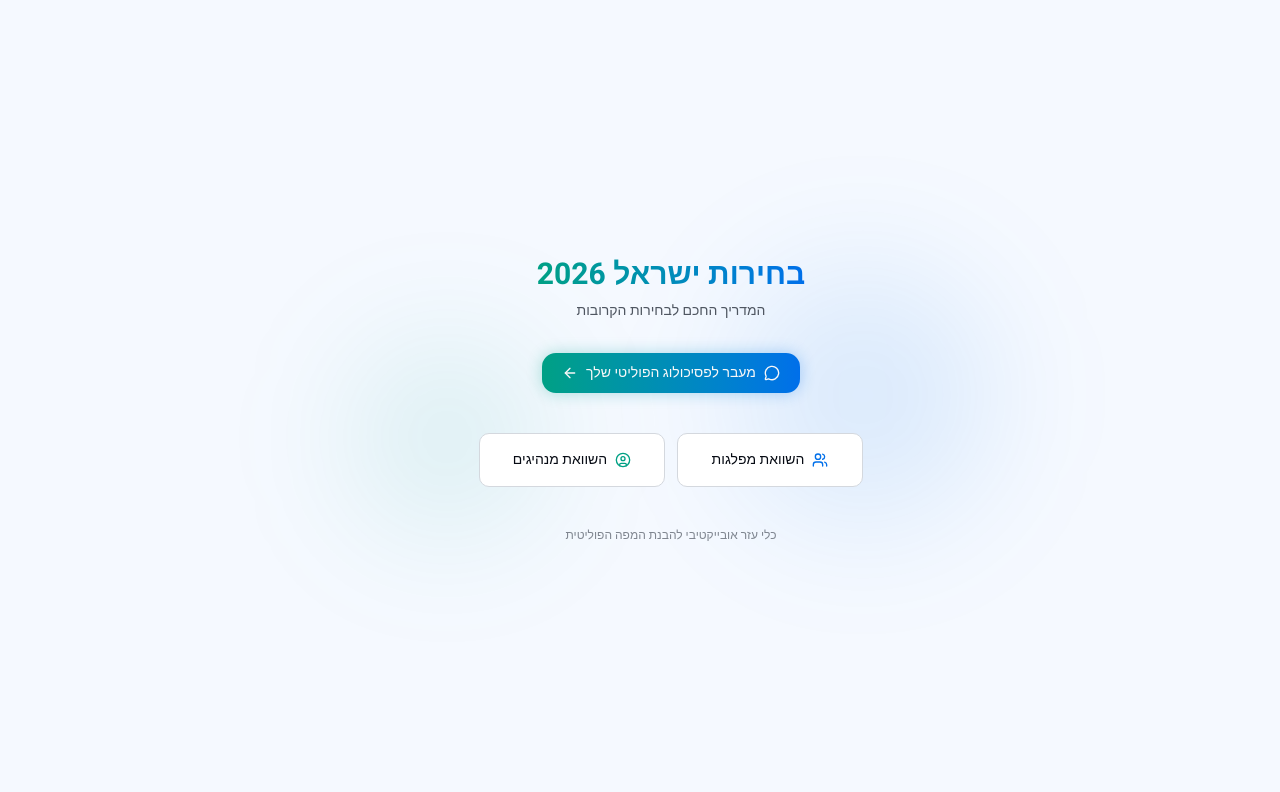
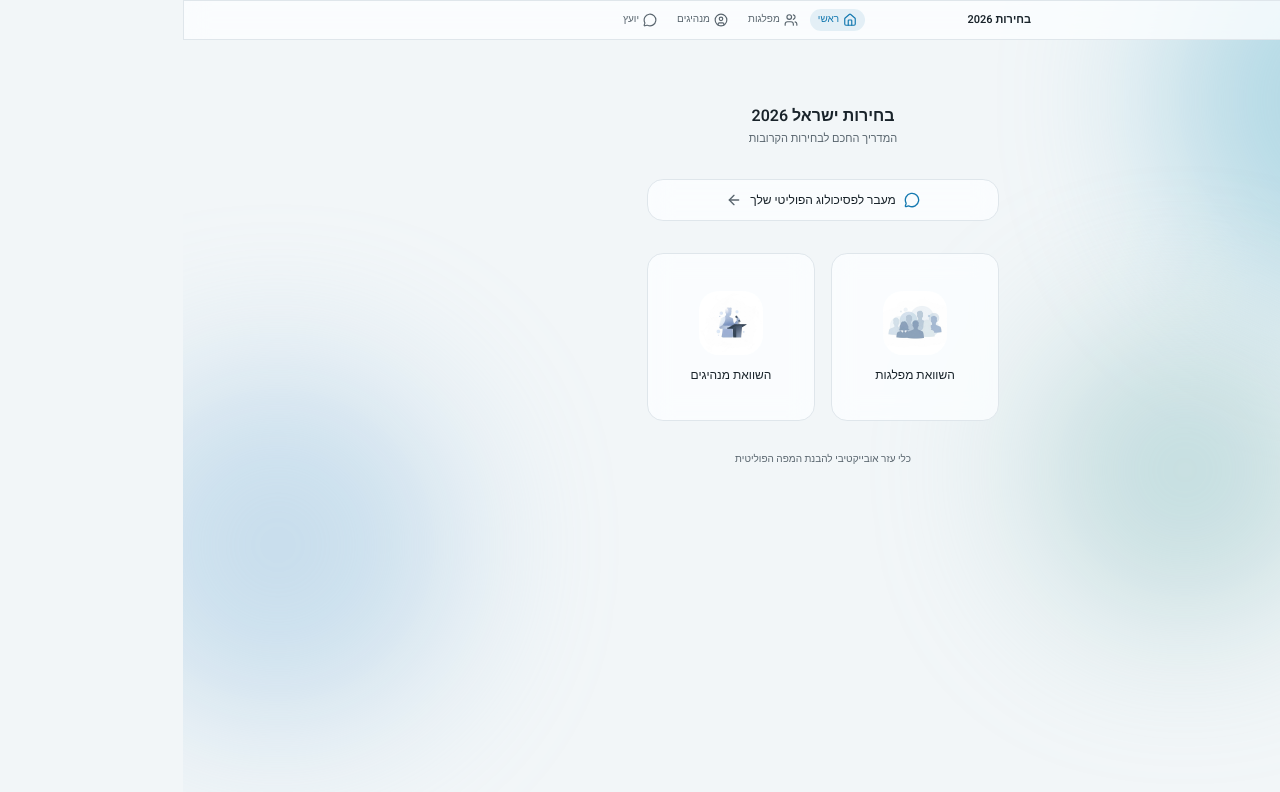
Before and after one commit to Tamir-Alaluf/election_israel, a Next.js app: page / in a window 1280 px wide. Shown: the top 792 px of the page. Built offline with nearby package versions, Linux system fonts and the light colour scheme.

Commit message:
redesign app with light theme and glass-effect elements

```diff
--- a/app/globals.css
+++ b/app/globals.css
@@ -4,36 +4,27 @@
 @custom-variant dark (&:is(.dark *));
 
 :root {
-  /* Light Vibecoding Theme */
-  --background: oklch(0.98 0.01 260);
-  --foreground: oklch(0.15 0.02 260);
-  --card: oklch(1 0 0);
-  --card-foreground: oklch(0.15 0.02 260);
-  --popover: oklch(1 0 0);
-  --popover-foreground: oklch(0.15 0.02 260);
-  --primary: oklch(0.55 0.22 250);
-  --primary-foreground: oklch(0.98 0 0);
-  --secondary: oklch(0.94 0.01 260);
-  --secondary-foreground: oklch(0.25 0.02 260);
-  --muted: oklch(0.94 0.01 260);
-  --muted-foreground: oklch(0.45 0.02 260);
-  --accent: oklch(0.6 0.18 180);
-  --accent-foreground: oklch(0.98 0 0);
-  --destructive: oklch(0.55 0.22 25);
-  --destructive-foreground: oklch(0.98 0 0);
-  --border: oklch(0.88 0.01 260);
-  --input: oklch(0.94 0.01 260);
-  --ring: oklch(0.55 0.22 250);
-  --chart-1: oklch(0.55 0.22 250);
-  --chart-2: oklch(0.6 0.18 180);
-  --chart-3: oklch(0.65 0.2 320);
-  --chart-4: oklch(0.7 0.15 60);
-  --chart-5: oklch(0.55 0.22 30);
-  --radius: 0.625rem;
-
-  /* Vibecoding glow colors (subtle for light mode) */
-  --glow-blue: oklch(0.55 0.22 250);
-  --glow-cyan: oklch(0.6 0.18 195);
+  /* Soft Light Vibecoding Theme */
+  --background: oklch(0.97 0.005 240);
+  --foreground: oklch(0.25 0.02 240);
+  --card: oklch(0.995 0.002 240);
+  --card-foreground: oklch(0.25 0.02 240);
+  --popover: oklch(0.995 0.002 240);
+  --popover-foreground: oklch(0.25 0.02 240);
+  --primary: oklch(0.55 0.12 240);
+  --primary-foreground: oklch(0.99 0 0);
+  --secondary: oklch(0.94 0.01 240);
+  --secondary-foreground: oklch(0.35 0.02 240);
+  --muted: oklch(0.93 0.008 240);
+  --muted-foreground: oklch(0.5 0.02 240);
+  --accent: oklch(0.6 0.1 240);
+  --accent-foreground: oklch(0.99 0 0);
+  --destructive: oklch(0.55 0.2 25);
+  --destructive-foreground: oklch(0.99 0 0);
+  --border: oklch(0.9 0.01 240);
+  --input: oklch(0.98 0.005 240);
+  --ring: oklch(0.55 0.12 240);
+  --radius: 1rem;
 }
 
 @theme inline {
@@ -58,17 +49,10 @@
   --color-border: var(--border);
   --color-input: var(--input);
   --color-ring: var(--ring);
-  --color-chart-1: var(--chart-1);
-  --color-chart-2: var(--chart-2);
-  --color-chart-3: var(--chart-3);
-  --color-chart-4: var(--chart-4);
-  --color-chart-5: var(--chart-5);
   --radius-sm: calc(var(--radius) - 4px);
   --radius-md: calc(var(--radius) - 2px);
   --radius-lg: var(--radius);
   --radius-xl: calc(var(--radius) + 4px);
-  --color-glow-blue: var(--glow-blue);
-  --color-glow-cyan: var(--glow-cyan);
 }
 
 @layer base {
@@ -76,26 +60,67 @@
     @apply border-border outline-ring/50;
   }
   body {
-    @apply bg-background text-foreground text-sm;
+    @apply bg-background text-foreground text-xs;
   }
 }
 
-/* Subtle floating animation */
-@keyframes float {
-  0%, 100% {
-    transform: translateY(0px);
-  }
-  50% {
-    transform: translateY(-8px);
-  }
+/* Soft blob background */
+.blob-bg {
+  position: fixed;
+  inset: 0;
+  overflow: hidden;
+  pointer-events: none;
+  z-index: -1;
 }
 
-.animate-float {
-  animation: float 6s ease-in-out infinite;
+.blob {
+  position: absolute;
+  border-radius: 50%;
+  filter: blur(80px);
+  opacity: 0.5;
+}
+
+.blob-1 {
+  width: 400px;
+  height: 400px;
+  background: oklch(0.75 0.08 220);
+  top: -100px;
+  right: -100px;
+}
+
+.blob-2 {
+  width: 350px;
+  height: 350px;
+  background: oklch(0.8 0.06 240);
+  bottom: 10%;
+  left: -80px;
+}
+
+.blob-3 {
+  width: 300px;
+  height: 300px;
+  background: oklch(0.78 0.05 200);
+  top: 40%;
+  right: 10%;
+}
+
+/* Gradient text */
+.gradient-text {
+  background: linear-gradient(135deg, oklch(0.5 0.15 240), oklch(0.55 0.1 200));
+  -webkit-background-clip: text;
+  -webkit-text-fill-color: transparent;
+  background-clip: text;
+}
+
+/* Glass card */
+.glass-card {
+  background: oklch(0.995 0.002 240 / 0.8);
+  backdrop-filter: blur(12px);
+  border: 1px solid oklch(0.92 0.01 240);
 }
 
 /* Hebrew text styling */
 .hebrew-text {
   font-feature-settings: "liga" 1;
-  line-height: 1.5;
+  line-height: 1.4;
 }
--- a/app/leaders/page.tsx
+++ b/app/leaders/page.tsx
@@ -8,14 +8,22 @@ export const metadata = {
 
 export default function LeadersPage() {
   return (
-    <main className="min-h-screen">
-      <PageHeader title="השוואת מנהיגים" />
-      <div className="max-w-3xl mx-auto px-3 py-4">
-        <p className="text-muted-foreground text-xs mb-4 text-center">
-          לחצו על מנהיג לצפייה בפרטים
-        </p>
+    <div className="min-h-screen relative">
+      {/* Soft blob background */}
+      <div className="blob-bg">
+        <div className="blob blob-1" />
+        <div className="blob blob-2" />
+        <div className="blob blob-3" />
+      </div>
+
+      <PageHeader />
+      <main className="max-w-md mx-auto px-4 py-6">
+        <div className="text-center mb-4">
+          <h1 className="text-sm font-semibold text-foreground mb-1">השוואת מנהיגים</h1>
+          <p className="text-[11px] text-muted-foreground">לחצו על מנהיג לצפייה בפרטים</p>
+        </div>
         <LeaderComparisonGrid />
-      </div>
-    </main>
+      </main>
+    </div>
   )
 }
--- a/app/page.tsx
+++ b/app/page.tsx
@@ -1,23 +1,27 @@
 import Link from "next/link"
-import { ArrowLeft, Users, UserCircle, MessageCircle } from "lucide-react"
+import Image from "next/image"
+import { ArrowLeft, MessageCircle } from "lucide-react"
+import { PageHeader } from "@/components/page-header"
 
 export default function HomePage() {
   return (
-    <main className="min-h-screen flex flex-col items-center justify-center p-4 relative overflow-hidden">
-      {/* Subtle background effects */}
-      <div className="absolute inset-0 -z-10">
-        <div className="absolute top-1/3 right-1/4 w-64 h-64 bg-primary/10 rounded-full blur-3xl" />
-        <div className="absolute bottom-1/3 left-1/4 w-48 h-48 bg-accent/10 rounded-full blur-3xl" />
+    <div className="min-h-screen relative">
+      {/* Soft blob background */}
+      <div className="blob-bg">
+        <div className="blob blob-1" />
+        <div className="blob blob-2" />
+        <div className="blob blob-3" />
       </div>
 
+      <PageHeader />
+
+      <main className="max-w-sm mx-auto px-4 pt-16 pb-8">
         {/* Title */}
         <div className="text-center mb-8">
-        <h1 className="text-2xl md:text-3xl font-bold mb-2 text-balance">
-          <span className="bg-gradient-to-l from-primary to-accent bg-clip-text text-transparent">
+          <h1 className="text-base font-semibold mb-1 text-foreground">
             בחירות ישראל 2026
-          </span>
           </h1>
-        <p className="text-muted-foreground text-sm max-w-xs mx-auto">
+          <p className="text-muted-foreground text-[11px]">
             המדריך החכם לבחירות הקרובות
           </p>
         </div>
@@ -25,47 +29,55 @@ export default function HomePage() {
         {/* Main CTA Button */}
         <Link
           href="/advisor"
-        className="group relative mb-10"
+          className="group block mb-8"
         >
-        <div className="absolute inset-0 bg-gradient-to-l from-primary to-accent rounded-xl blur opacity-30 group-hover:opacity-50 transition-opacity" />
-        <div className="relative flex items-center gap-2 bg-gradient-to-l from-primary to-accent text-primary-foreground px-5 py-2.5 rounded-xl text-sm font-medium transition-transform group-hover:scale-105">
-          <MessageCircle className="w-4 h-4" />
-          מעבר לפסיכולוג הפוליטי שלך
-          <ArrowLeft className="w-4 h-4 group-hover:-translate-x-0.5 transition-transform" />
-        </div>
-      </Link>
-
-      {/* Secondary Navigation Cards */}
-      <div className="flex flex-col sm:flex-row gap-3 w-full max-w-sm">
-        <Link
-          href="/parties"
-          className="flex-1 group"
-        >
-          <div className="p-4 rounded-lg border border-border bg-card hover:border-primary/40 hover:shadow-sm transition-all">
-            <div className="flex items-center gap-2 justify-center">
-              <Users className="w-4 h-4 text-primary" />
-              <span className="text-sm font-medium">השוואת מפלגות</span>
+          <div className="glass-card p-3 rounded-2xl hover:shadow-md transition-all">
+            <div className="flex items-center justify-center gap-2 text-foreground">
+              <MessageCircle className="w-4 h-4 text-primary" />
+              <span className="text-xs font-medium">מעבר לפסיכולוג הפוליטי שלך</span>
+              <ArrowLeft className="w-4 h-4 text-muted-foreground group-hover:-translate-x-0.5 transition-transform" />
             </div>
           </div>
         </Link>
 
-        <Link
-          href="/leaders"
-          className="flex-1 group"
-        >
-          <div className="p-4 rounded-lg border border-border bg-card hover:border-accent/40 hover:shadow-sm transition-all">
-            <div className="flex items-center gap-2 justify-center">
-              <UserCircle className="w-4 h-4 text-accent" />
-              <span className="text-sm font-medium">השוואת מנהיגים</span>
+        {/* Square Cards */}
+        <div className="grid grid-cols-2 gap-4">
+          <Link href="/parties" className="group">
+            <div className="aspect-square glass-card rounded-2xl flex flex-col items-center justify-center gap-3 hover:shadow-md transition-all">
+              <div className="w-16 h-16 rounded-xl overflow-hidden">
+                <Image
+                  src="/parties-icon.jpg"
+                  alt="מפלגות"
+                  width={64}
+                  height={64}
+                  className="w-full h-full object-cover"
+                />
               </div>
+              <span className="text-xs font-medium text-foreground">השוואת מפלגות</span>
+            </div>
+          </Link>
+
+          <Link href="/leaders" className="group">
+            <div className="aspect-square glass-card rounded-2xl flex flex-col items-center justify-center gap-3 hover:shadow-md transition-all">
+              <div className="w-16 h-16 rounded-xl overflow-hidden">
+                <Image
+                  src="/leaders-icon.jpg"
+                  alt="מנהיגים"
+                  width={64}
+                  height={64}
+                  className="w-full h-full object-cover"
+                />
+              </div>
+              <span className="text-xs font-medium text-foreground">השוואת מנהיגים</span>
             </div>
           </Link>
         </div>
 
         {/* Footer note */}
-      <p className="mt-10 text-xs text-muted-foreground/70 text-center">
+        <p className="mt-8 text-[10px] text-muted-foreground text-center">
           כלי עזר אובייקטיבי להבנת המפה הפוליטית
         </p>
       </main>
+    </div>
   )
 }
--- a/app/parties/page.tsx
+++ b/app/parties/page.tsx
@@ -8,14 +8,22 @@ export const metadata = {
 
 export default function PartiesPage() {
   return (
-    <main className="min-h-screen">
-      <PageHeader title="השוואת מפלגות" />
-      <div className="max-w-3xl mx-auto px-3 py-4">
-        <p className="text-muted-foreground text-xs mb-4 text-center">
-          לחצו על מפלגה לצפייה בעמדות
-        </p>
+    <div className="min-h-screen relative">
+      {/* Soft blob background */}
+      <div className="blob-bg">
+        <div className="blob blob-1" />
+        <div className="blob blob-2" />
+        <div className="blob blob-3" />
+      </div>
+
+      <PageHeader />
+      <main className="max-w-md mx-auto px-4 py-6">
+        <div className="text-center mb-4">
+          <h1 className="text-sm font-semibold text-foreground mb-1">השוואת מפלגות</h1>
+          <p className="text-[11px] text-muted-foreground">לחצו על מפלגה לצפייה בעמדות</p>
+        </div>
         <PartyComparisonGrid />
-      </div>
-    </main>
+      </main>
+    </div>
   )
 }
--- a/components/page-header.tsx
+++ b/components/page-header.tsx
@@ -9,20 +9,20 @@ const navItems = [
   { href: "/", label: "ראשי", icon: Home },
   { href: "/parties", label: "מפלגות", icon: Users },
   { href: "/leaders", label: "מנהיגים", icon: UserCircle },
-  { href: "/advisor", label: "יועץ AI", icon: MessageCircle },
+  { href: "/advisor", label: "יועץ", icon: MessageCircle },
 ]
 
-export function PageHeader({ title }: { title?: string }) {
+export function PageHeader() {
   const pathname = usePathname()
 
   return (
-    <header className="sticky top-0 z-50 border-b border-border bg-background/95 backdrop-blur-sm">
-      <div className="max-w-4xl mx-auto px-3 py-2 flex items-center justify-between">
-        <Link href="/" className="text-sm font-bold text-primary">
+    <header className="sticky top-0 z-50 glass-card border-b-0">
+      <div className="max-w-md mx-auto px-4 py-2 flex items-center justify-between">
+        <Link href="/" className="text-[11px] font-semibold text-foreground">
           בחירות 2026
         </Link>
 
-        <nav className="flex items-center gap-0.5">
+        <nav className="flex items-center gap-1">
           {navItems.map((item) => {
             const Icon = item.icon
             const isActive = pathname === item.href
@@ -31,7 +31,7 @@ export function PageHeader({ title }: { title?: string }) {
                 key={item.href}
                 href={item.href}
                 className={cn(
-                  "flex items-center gap-1.5 px-2 py-1.5 rounded-md text-xs font-medium transition-colors",
+                  "flex items-center gap-1 px-2 py-1 rounded-lg text-[10px] font-medium transition-colors",
                   isActive
                     ? "bg-primary/10 text-primary"
                     : "text-muted-foreground hover:text-foreground hover:bg-muted/50"
@@ -44,12 +44,6 @@ export function PageHeader({ title }: { title?: string }) {
           })}
         </nav>
       </div>
-
-      {title && (
-        <div className="max-w-4xl mx-auto px-3 pb-3">
-          <h1 className="text-lg font-semibold">{title}</h1>
-        </div>
-      )}
     </header>
   )
 }
```
Also changed, not shown: app/advisor/page.tsx (+53 -42 lines), components/leader-comparison-grid.tsx (+27 -28 lines), components/party-comparison-grid.tsx (+45 -47 lines), public/leaders-icon.jpg (added), public/parties-icon.jpg (added). Lines whose indentation alone changed are shown as unchanged.
